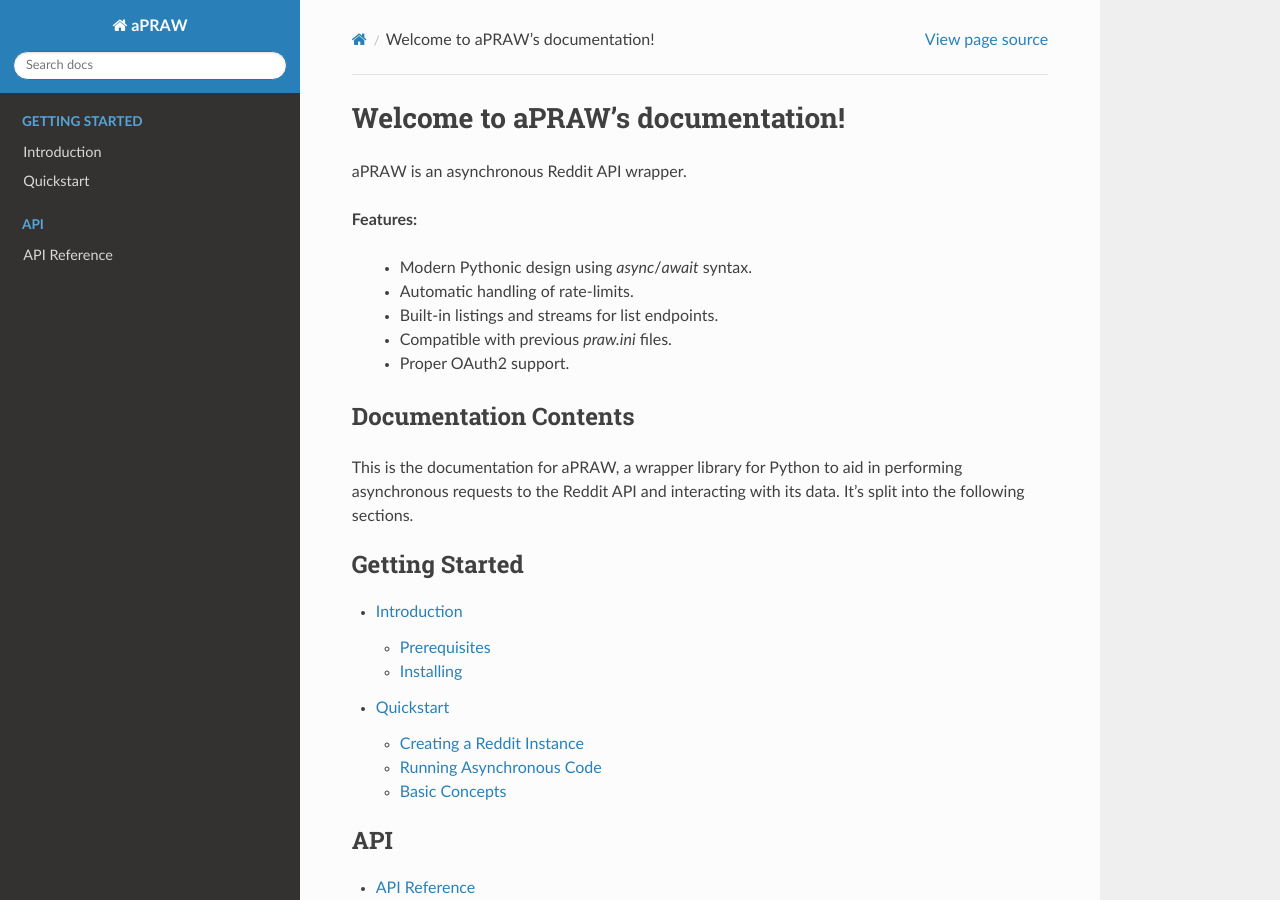
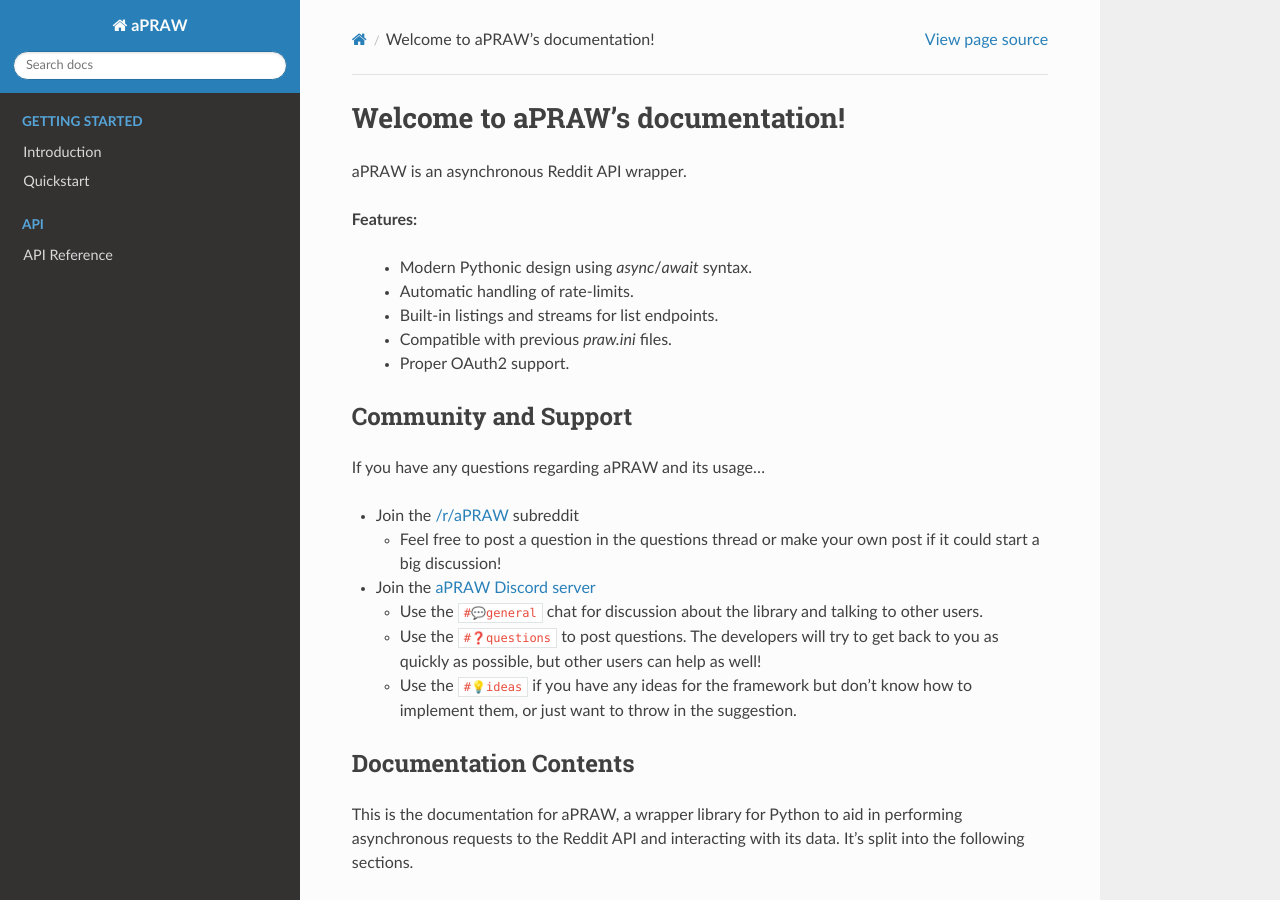
Before and after one commit to Dan6erbond/aPRAW, a Sphinx documentation site: the page built from docs/index.rst, in a window 1280 px wide and 900 px high. Built offline with Sphinx 7.4.7 and the Read the Docs theme 2.0.0, drawn with Linux system fonts in a browser that asks for light colours.

Commit message:
Add discord server and subreddit to docs

```diff
--- a/docs/index.rst
+++ b/docs/index.rst
@@ -15,6 +15,21 @@
  - Built-in listings and streams for list endpoints.
  - Compatible with previous `praw.ini` files.
  - Proper OAuth2 support.
+
+Community and Support
+---------------------
+
+If you have any questions regarding aPRAW and its usage...
+
+* Join the `/r/aPRAW <https://reddit.com/r/aPRAW>`_ subreddit
+
+  * Feel free to post a question in the questions thread or make your own post if it could start a big discussion!
+
+* Join the `aPRAW Discord server <https://discord.gg/66avTS7>`_
+
+  * Use the ``#💬general`` chat for discussion about the library and talking to other users.
+  * Use the ``#❓questions`` to post questions. The developers will try to get back to you as quickly as possible, but other users can help as well!
+  * Use the ``#💡ideas`` if you have any ideas for the framework but don't know how to implement them, or just want to throw in the suggestion.
 
 Documentation Contents
 ----------------------
```
